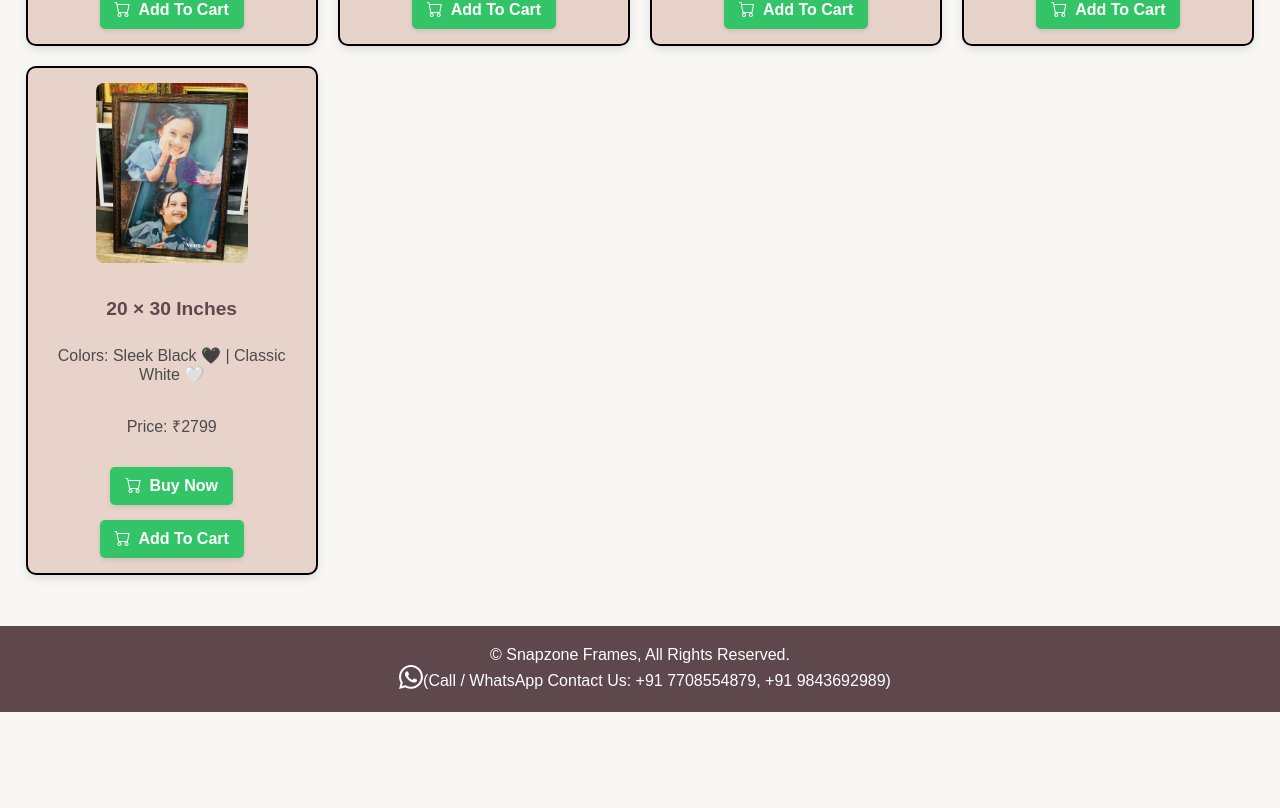
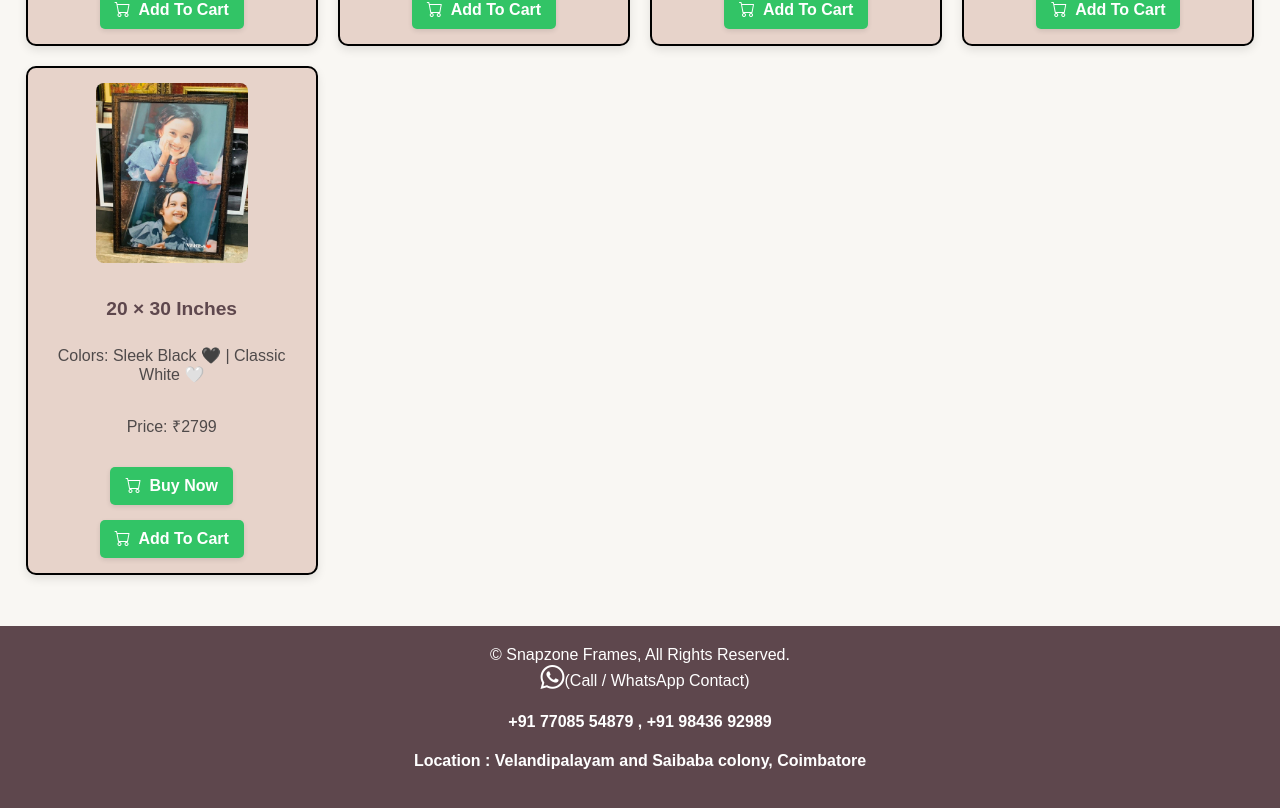
Before and after one commit to hariharan2701-IT/react-js-snapzone, a React (Vite) app in the folder snapzone-web/: page / in a window 1280 px wide. Shown: the part 2876-3684 px from the top of the page. Before the commit the page ends 3588 px from the top, so only its background shows below. Built offline with nearby package versions, Linux system fonts and the light colour scheme.

Commit message:
Updated footer with contact details and location information.

```diff
--- a/snapzone-web/src/components/Footer.jsx
+++ b/snapzone-web/src/components/Footer.jsx
@@ -7,8 +7,14 @@ const Footer = () => (
       <a href="https://wa.me/7708554879" target="_blank" rel="noopener noreferrer">
         <i className="bi bi-whatsapp"></i>
       </a>
-        (Call / WhatsApp Contact Us: +91 7708554879, +91 9843692989)
-    </div>
+        (Call / WhatsApp Contact)
+            </div>
+            <div>
+              <h4>+91 77085 54879 , +91 98436 92989</h4>
+            </div>
+            <div>
+              <h4>Location : Velandipalayam and Saibaba colony, Coimbatore</h4>
+            </div>
   </footer>
 );
 
```
